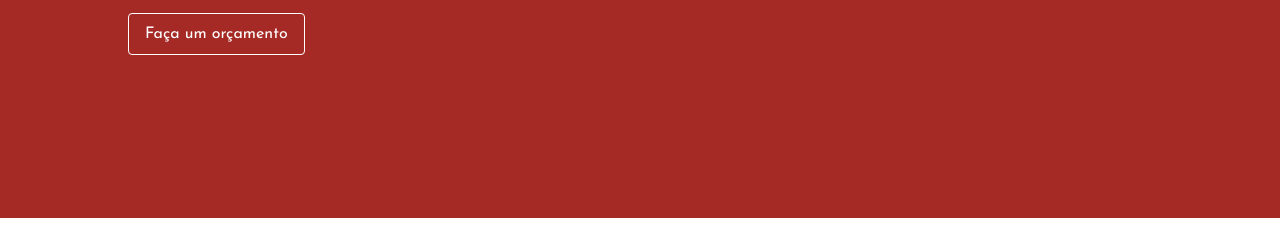
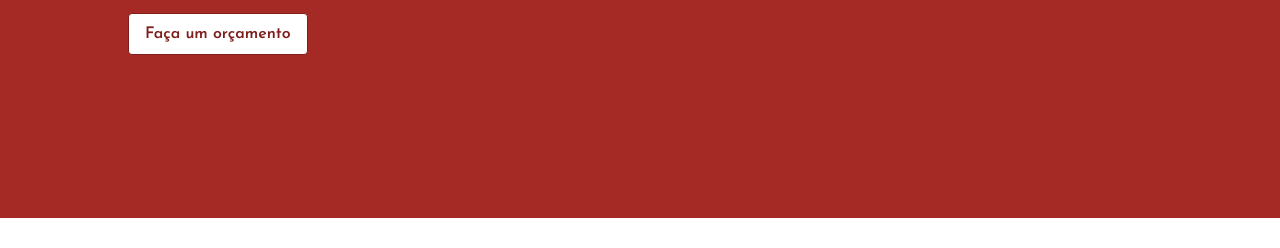
Before and after one commit to MatheusRoichman/spagnoli-lp-deluxe, a plain HTML site: page index.html in a window 1280 px wide. In both pictures the pointer is over the button 216 px from the left and 336 px from the top of the page. Shown: the part 302-550 px from the top of the page. Drawn offline with Linux system fonts and the light colour scheme.

Commit message:
feat: added hover effect to button component

```diff
--- a/style.css
+++ b/style.css
@@ -35,6 +35,12 @@ body {
   padding: 0.5rem 1rem;
   font-weight: 600;
   cursor: pointer;
+  transition: all 0.2s ease-in-out;
+}
+
+.btn:hover {
+  background-color: var(--primary-darker);
+  border-color: var(--primary-darker);
 }
 
 /* Header */
@@ -85,9 +91,13 @@ body {
 .hero__titleContainer__cta {
   border-color: var(--foreground-inverted);
   font-size: 1rem;
-  font-weight: 400;
   padding: 0.75rem 1rem;
   margin-top: 1rem;
+}
+
+.hero__titleContainer__cta:hover {
+  background-color: var(--foreground-inverted);
+  color: var(--primary-darker);
 }
 
 @media screen and (min-width: 1199.99px) {
```
